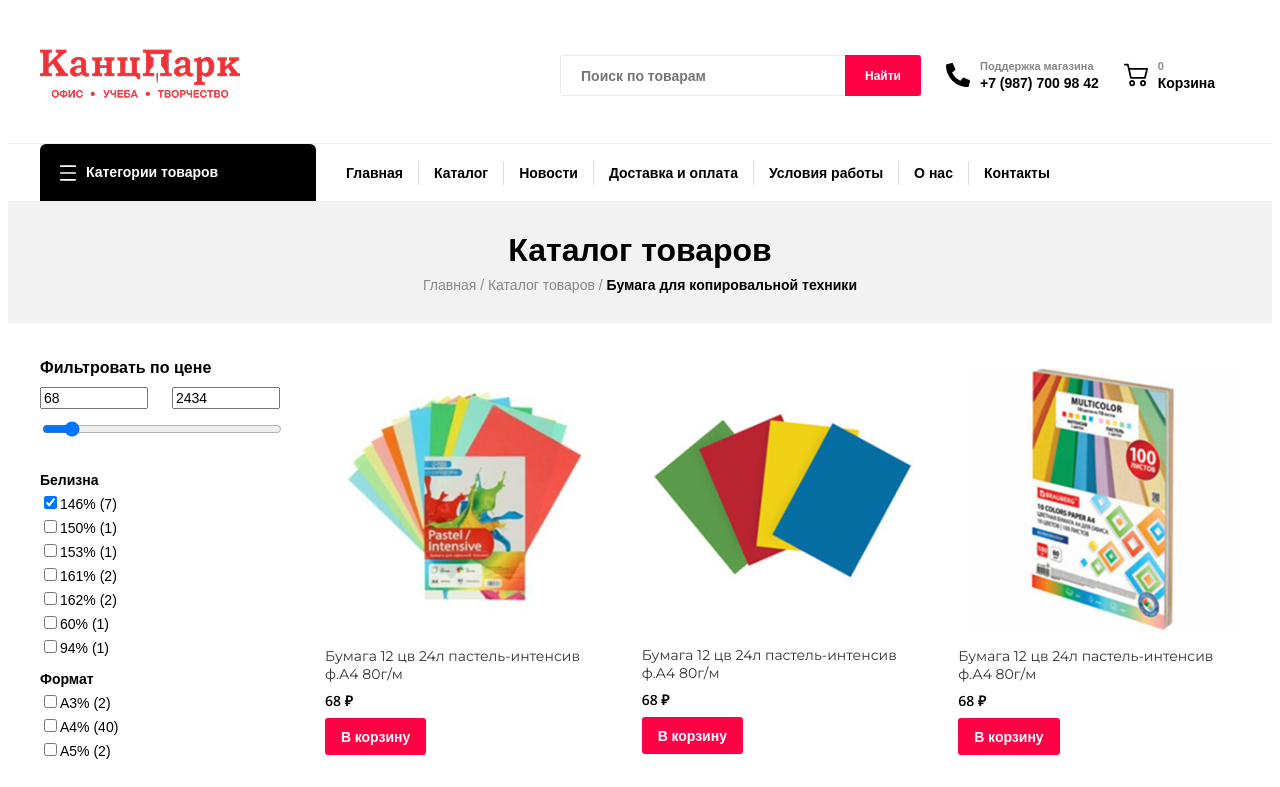
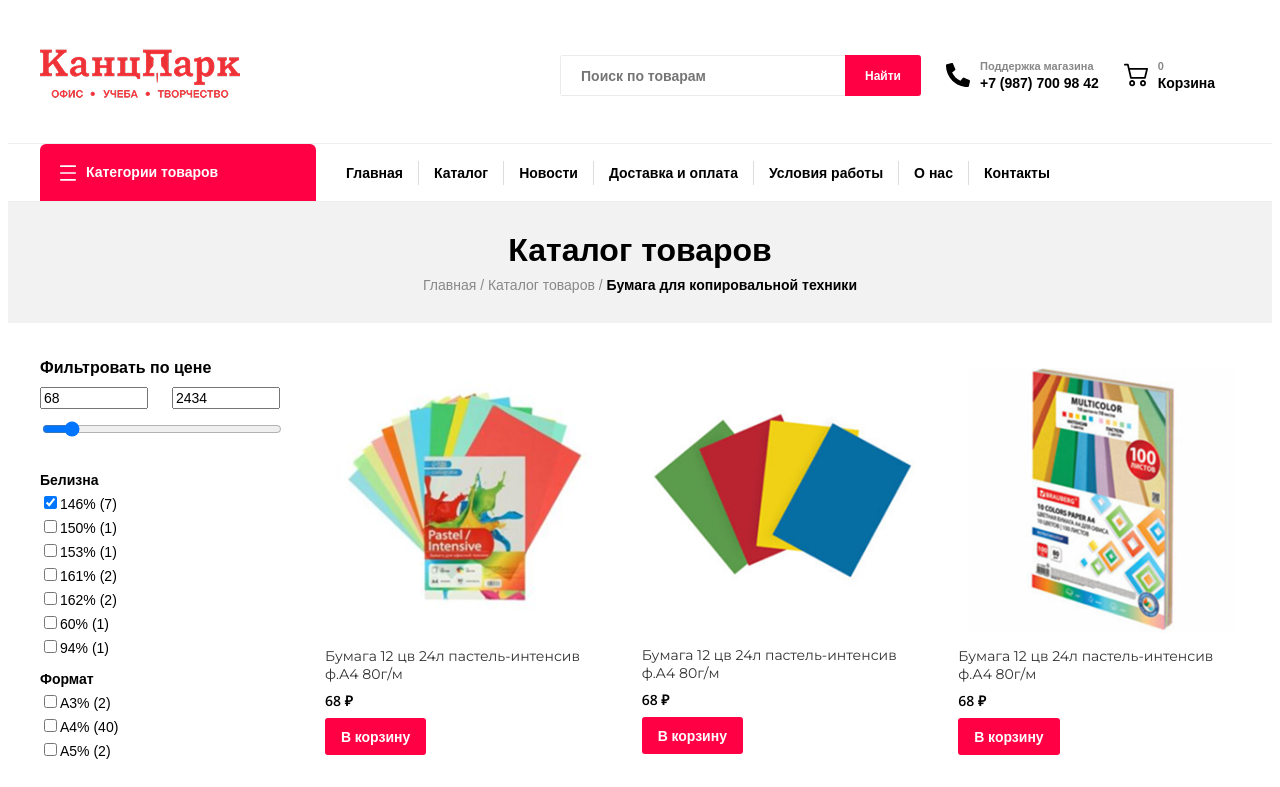
Before and after one commit to rYamal4/kancler-park, a plain HTML site: page index.html in a window 1280 px wide. In both pictures the pointer is over the button "Категории товаров". Shown: the top 787 px of the page. Drawn offline with nearby package versions, Linux system fonts and the light colour scheme; a web font is replaced by a local one.

Commit message:
fixed category button hoover

```diff
--- a/css/global.css
+++ b/css/global.css
@@ -128,6 +128,10 @@ textarea {
     cursor: pointer;
     gap: 10px;
     height: 100%;
+}
+
+.categories_button:hover {
+    background-color: #f04;
 }
 
 .categories_button img {
```
